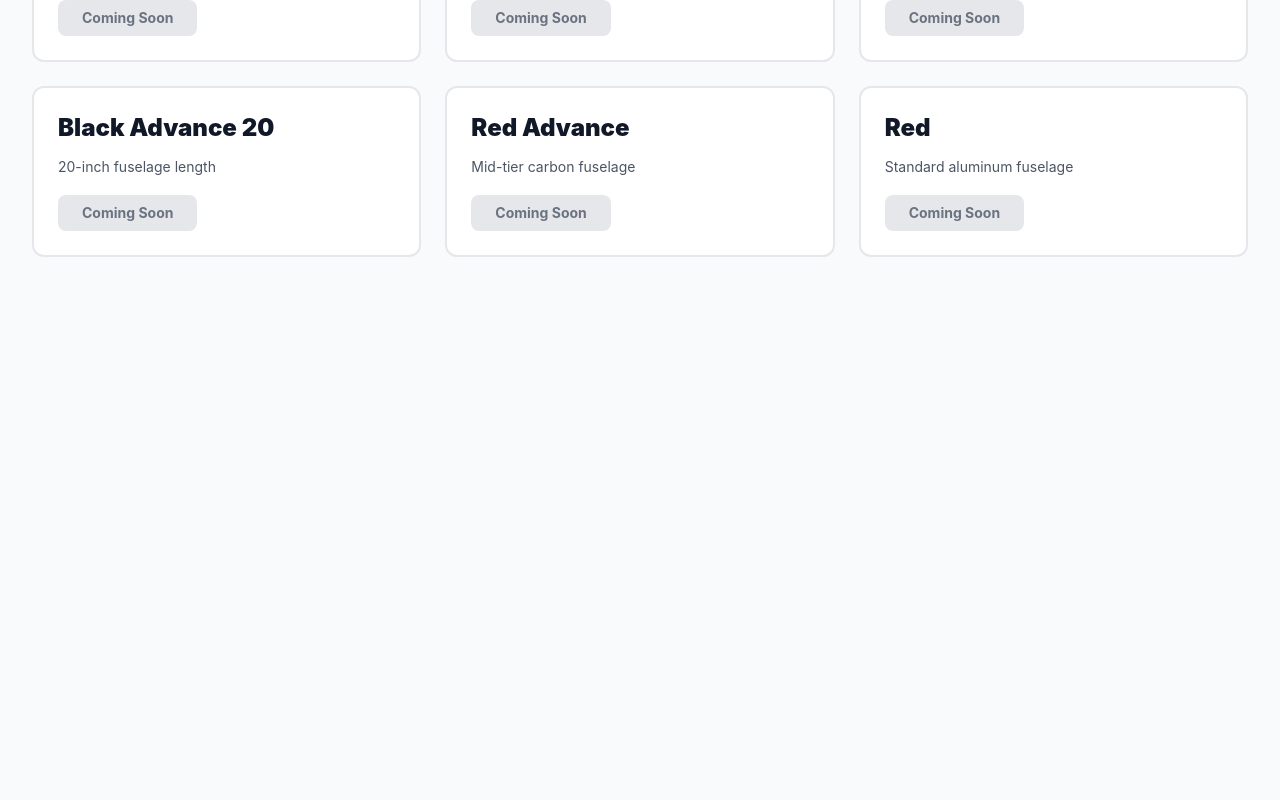
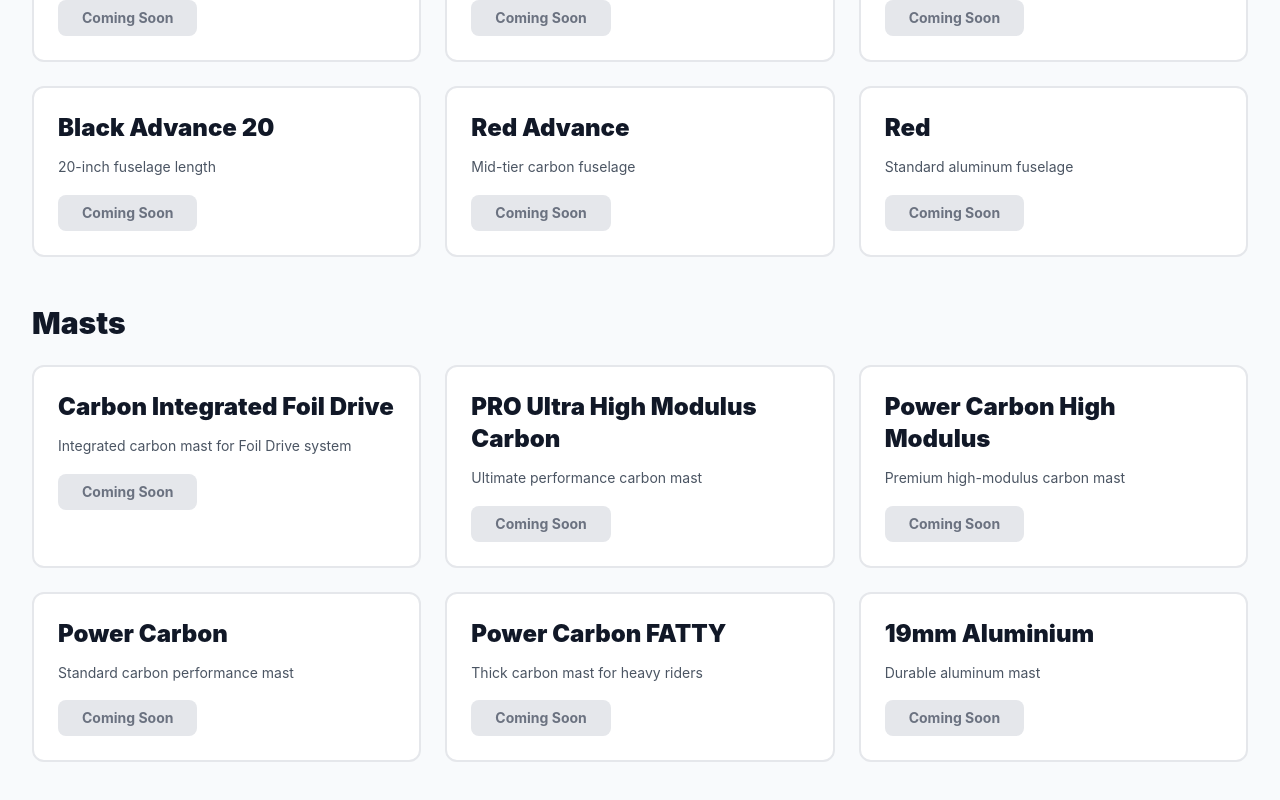
Before and after one commit to pacificmeister/axis-advisor, a Next.js app: page /browse in a window 1280 px wide. Shown: the part 2647-3447 px from the top of the page. Before the commit the page ends 2984 px from the top, so only its background shows below. Built offline with nearby package versions, Linux system fonts and the light colour scheme.

Commit message:
Add Masts section to Browse page (6 mast types)

```diff
--- a/app/browse/page.tsx
+++ b/app/browse/page.tsx
@@ -7,7 +7,7 @@ import Link from 'next/link';
 interface SeriesInfo {
   name: string;
   displayName: string;
-  category: 'current' | 'legacy' | 'rear' | 'fuselage';
+  category: 'current' | 'legacy' | 'rear' | 'fuselage' | 'mast';
   description: string;
   foilCount?: number;
   image?: string;
@@ -179,6 +179,44 @@ export default function BrowsePage() {
       category: 'fuselage',
       description: 'Standard aluminum fuselage',
     },
+
+    // MASTS
+    {
+      name: 'Carbon Integrated Foil Drive',
+      displayName: 'Carbon Integrated Foil Drive',
+      category: 'mast',
+      description: 'Integrated carbon mast for Foil Drive system',
+    },
+    {
+      name: 'PRO Ultra High Modulus Carbon',
+      displayName: 'PRO Ultra High Modulus Carbon',
+      category: 'mast',
+      description: 'Ultimate performance carbon mast',
+    },
+    {
+      name: 'Power Carbon High Modulus',
+      displayName: 'Power Carbon High Modulus',
+      category: 'mast',
+      description: 'Premium high-modulus carbon mast',
+    },
+    {
+      name: 'Power Carbon',
+      displayName: 'Power Carbon',
+      category: 'mast',
+      description: 'Standard carbon performance mast',
+    },
+    {
+      name: 'Power Carbon FATTY',
+      displayName: 'Power Carbon FATTY',
+      category: 'mast',
+      description: 'Thick carbon mast for heavy riders',
+    },
+    {
+      name: '19mm Aluminium',
+      displayName: '19mm Aluminium',
+      category: 'mast',
+      description: 'Durable aluminum mast',
+    },
   ];
 
   // Count foils per series from actual data
@@ -190,6 +228,7 @@ export default function BrowsePage() {
   const legacySeries = seriesDatabase.filter(s => s.category === 'legacy');
   const rearSeries = seriesDatabase.filter(s => s.category === 'rear');
   const fuselageSeries = seriesDatabase.filter(s => s.category === 'fuselage');
+  const mastSeries = seriesDatabase.filter(s => s.category === 'mast');
 
   const SeriesCard = ({ series }: { series: SeriesInfo }) => {
     const count = getSeriesCount(series.name);
@@ -311,6 +350,18 @@ export default function BrowsePage() {
             ))}
           </div>
         </section>
+
+        {/* MASTS */}
+        <section className="mb-12">
+          <h2 className="text-3xl font-black text-gray-900 mb-6">
+            Masts
+          </h2>
+          <div className="grid grid-cols-1 md:grid-cols-2 lg:grid-cols-3 gap-6">
+            {mastSeries.map(series => (
+              <SeriesCard key={series.name} series={series} />
+            ))}
+          </div>
+        </section>
       </main>
     </div>
   );
```
